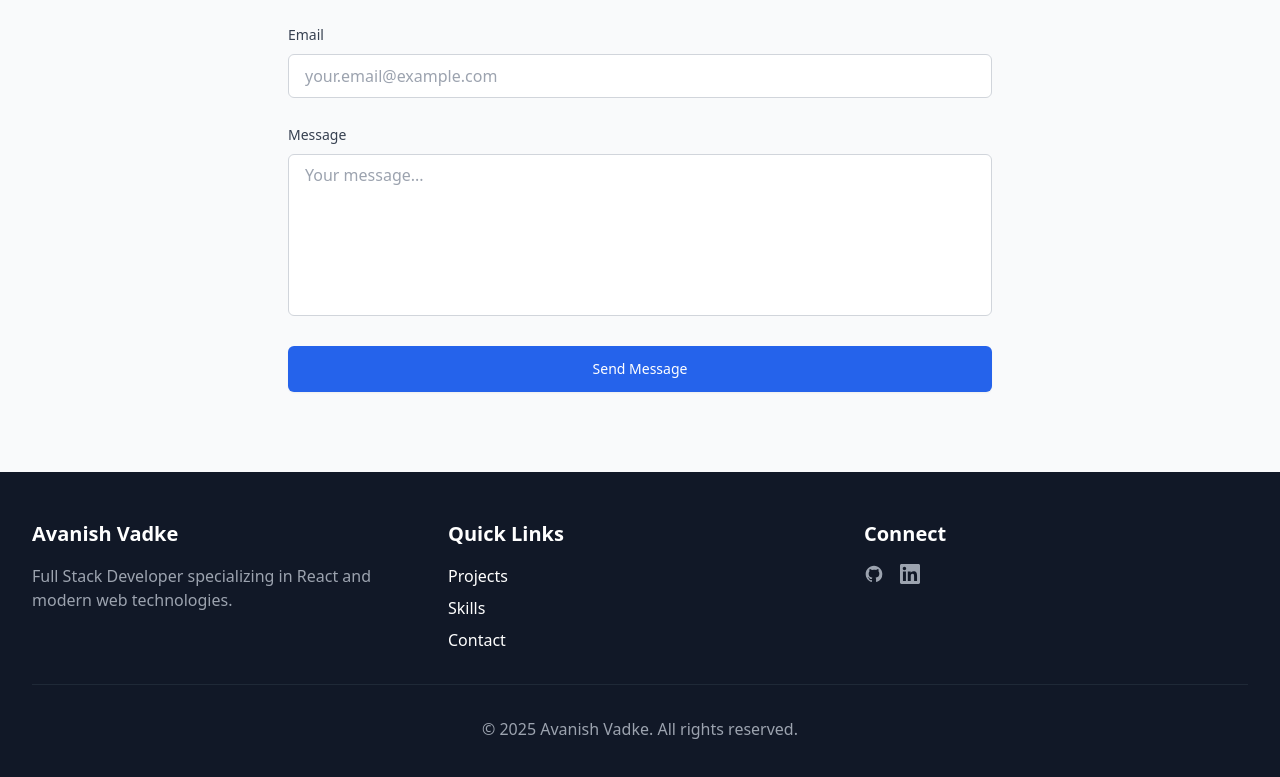
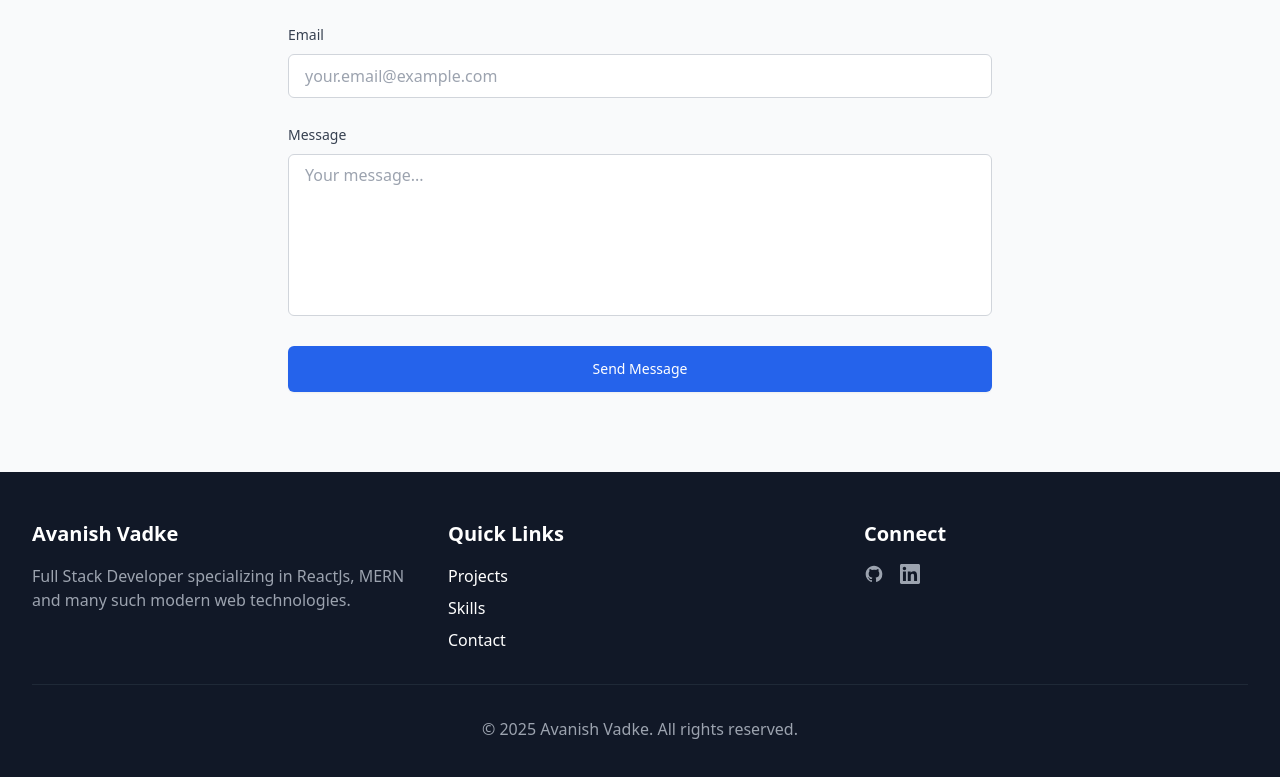
Before and after one commit to AvanishVadke/Mini-Portfolio, a React (Vite) app: page / in a window 1280 px wide. Shown: the part 3144-3921 px from the top of the page. Built offline with nearby package versions, Linux system fonts and the light colour scheme.

Commit message:
fix: update footer description to include "ReactJs" and MERN stack

```diff
--- a/src/components/Footer.jsx
+++ b/src/components/Footer.jsx
@@ -30,7 +30,7 @@ const Footer = () => {
           <div>
             <h3 className="text-xl font-bold mb-4">Avanish Vadke</h3>
             <p className="text-gray-400">
-              Full Stack Developer specializing in React and modern web technologies.
+              Full Stack Developer specializing in ReactJs, MERN and many such modern web technologies.
             </p>
           </div>
           <div>
```
